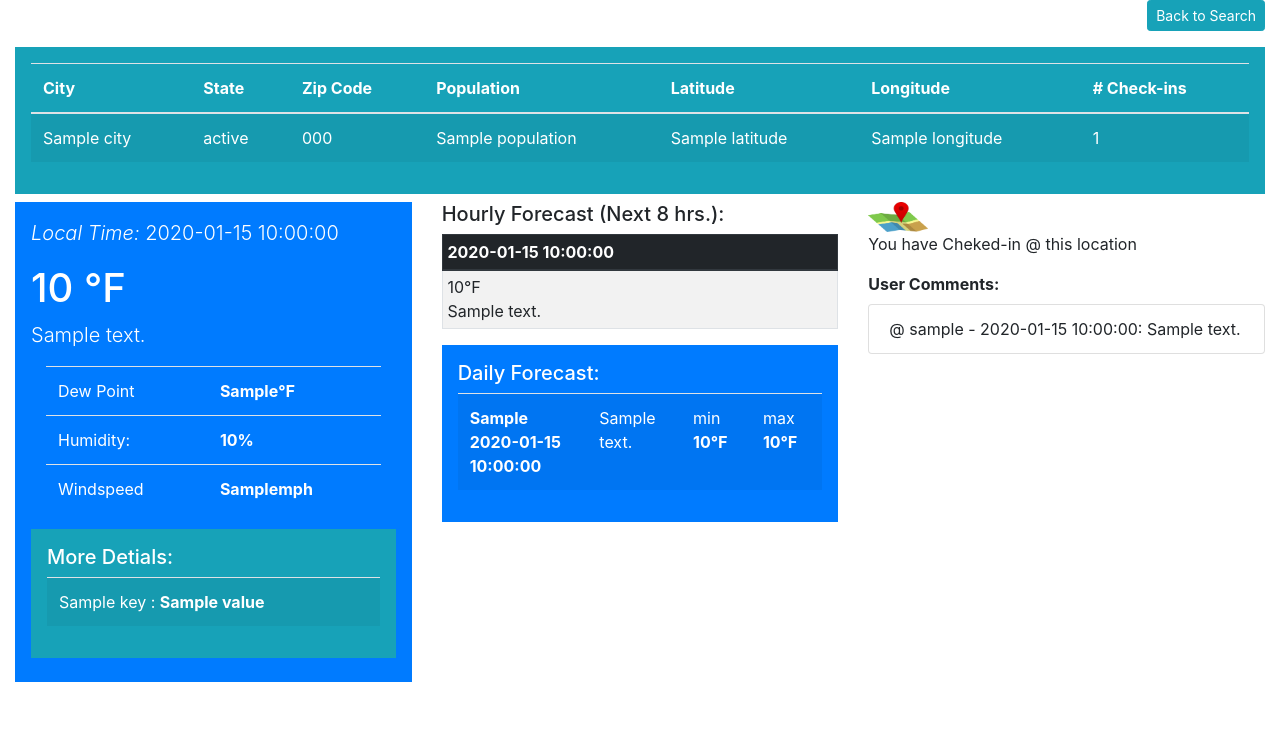
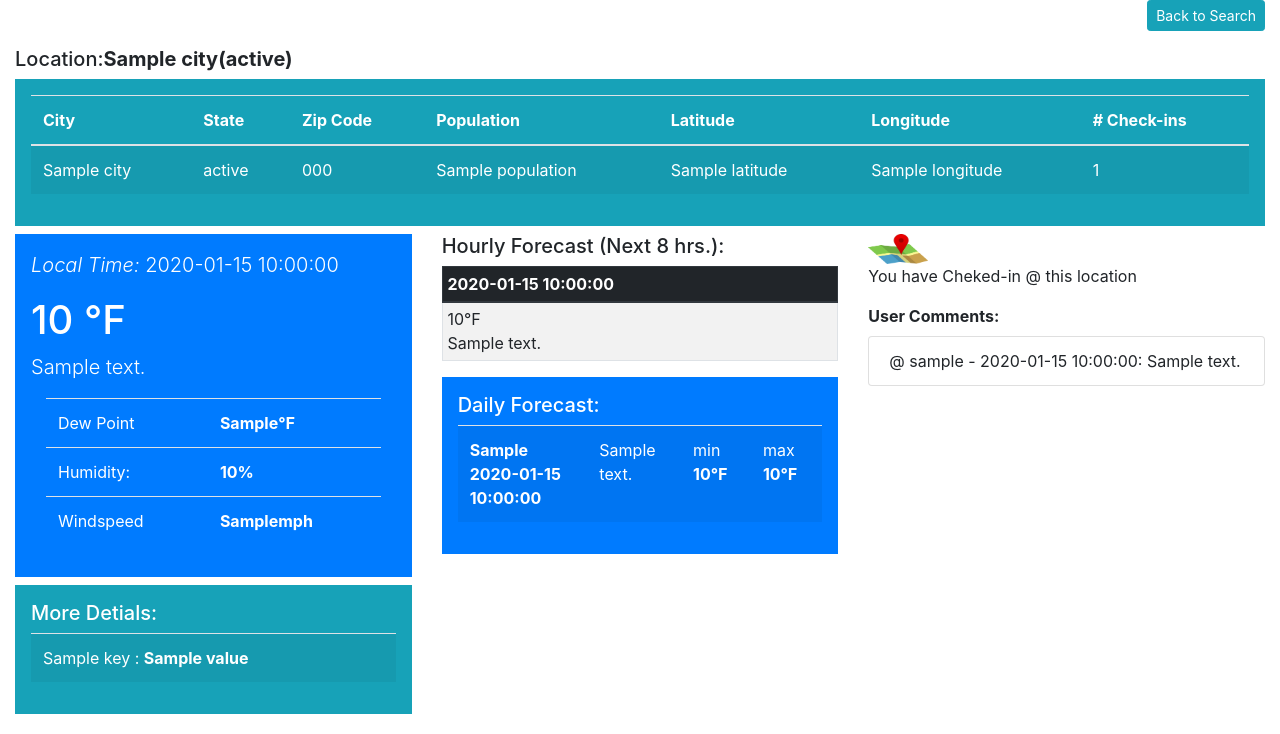
Before and after one commit to callsatya801/project1, a Flask app: template templates/location_3c.html in a window 1280 px wide. Shown: the part 66-800 px from the top of the page. Run offline with Flask 2, Linux system fonts and the light colour scheme; the template is opened without the code that fills it: most values are stand-ins (such as "Sample title", 1, 10 or a date in 2020); some libraries are stand-ins or nearby versions.

Commit message:
Final submission to Class

```diff
--- a/templates/location_3c.html
+++ b/templates/location_3c.html
@@ -1,5 +1,6 @@
 {% extends "layout.html" %} {% block title %} Location : {{ location.city }} {% endblock %} {% block body %}
 <p class="text-right"> <a href="{{ url_for('search') }}" class="btn btn-info btn-sm" role="button">Back to Search </a></p>
+<h5>Location:<b>{{ location.city }}({{ location.state }}) </b></h5>
 <div class="p-3 mb-2 bg-info text-white">
     <table class="table table-striped">
         <thead>
@@ -57,7 +58,8 @@
                         </table>
                     </div>
                 </nav>
-
+                </div>
+                <div>
                 <div class="container p-3 mb-2 bg-info text-white">
                     <h5>More Detials: </h5>
                     <table class="table table-striped">
```
Also changed, not shown: 1 other file.
